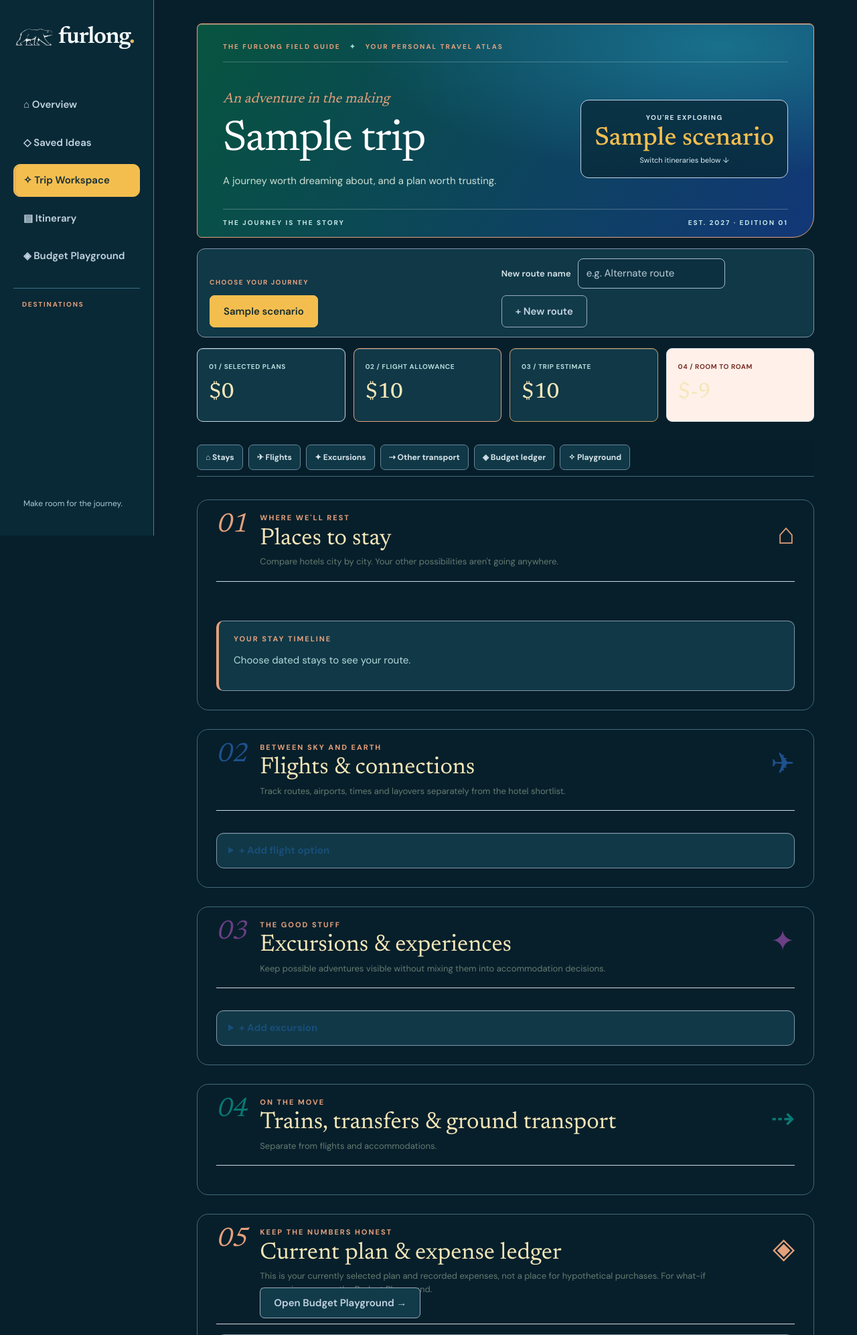
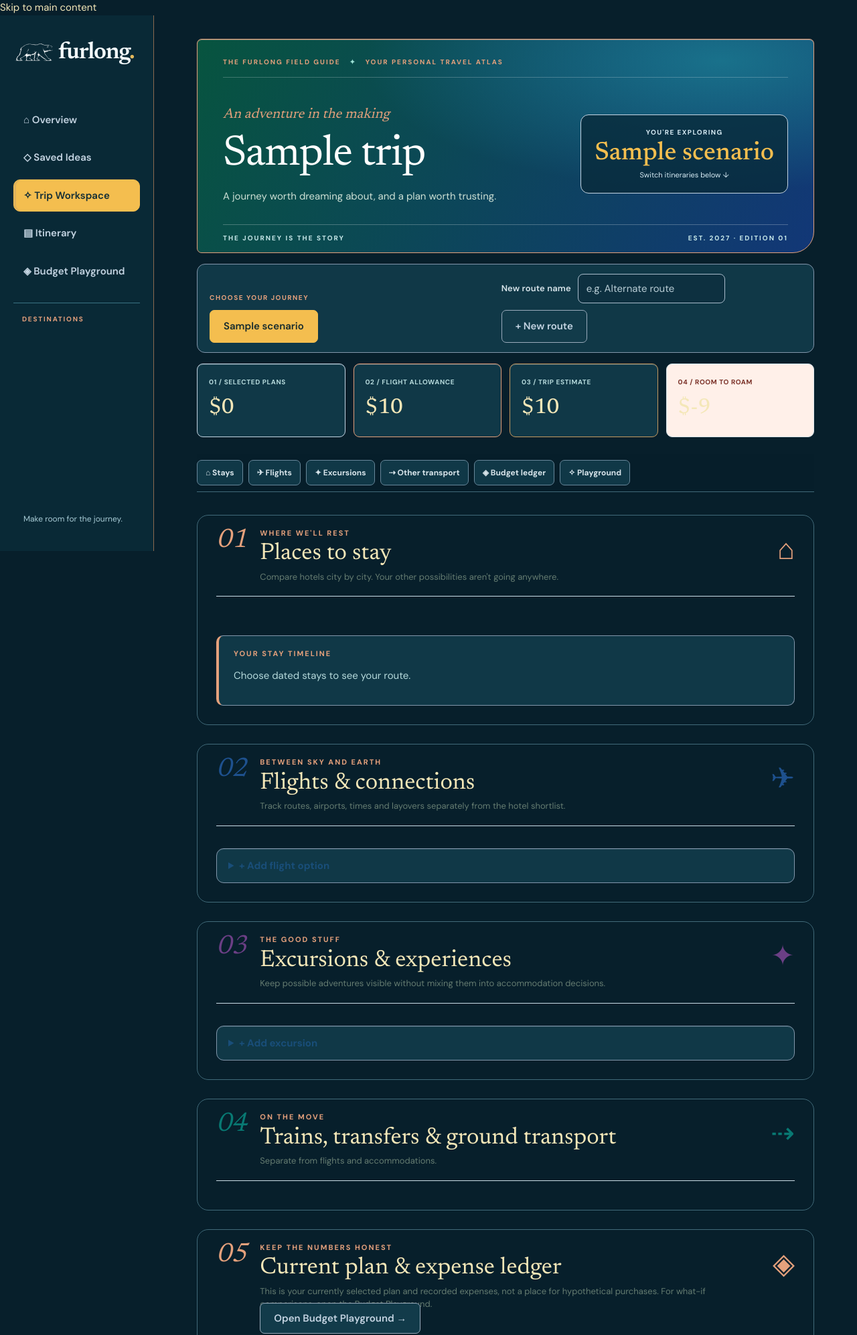
Before and after one commit to ShilohCadere/furlong, a Flask app: page /trip/1/workspace in a window 1280 px wide. Shown: the top 1994 px of the page at 67% size. Run offline with Flask 3, Linux system fonts and the light colour scheme; the visitor is signed in with stand-in values (Sample User, id 1); tables that the repository leaves empty hold one stand-in row (values such as "Sample post").

Commit message:
Add keyboard skip link to templates/workspace.html

```diff
--- a/templates/workspace.html
+++ b/templates/workspace.html
@@ -1,7 +1,7 @@
 <!doctype html>
 <html lang="en"><head><meta charset="utf-8"><meta name="viewport" content="width=device-width,initial-scale=1"><title>{{ trip.name }} · Furlong</title><link rel="preconnect" href="https://fonts.googleapis.com"><link href="https://fonts.googleapis.com/css2?family=DM+Sans:wght@400;500;600;700&family=Newsreader:wght@400;500;600&display=swap" rel="stylesheet"><link rel="stylesheet" href="{{ url_for('static',filename='style.css') }}"><link rel="stylesheet" href="{{ url_for('static',filename='workspace-refinement.css') }}"></head>
-<body><div class="app-layout"><aside class="sidebar"><a class="brand" href="{{ url_for('home') }}"><img class="furlong-bear-mark" src="{{ url_for('static',filename='furlong-bear.svg') }}" alt=""><span class="brand-wordmark">furlong<span>.</span></span></a><nav class="sidebar-nav"><a class="nav-link" href="{{ url_for('trip_overview',trip_id=trip.id) }}">⌂ Overview</a><a class="nav-link" href="{{ url_for('saved_options',trip_id=trip.id) }}">◇ Saved Ideas</a><a class="nav-link active" href="{{ url_for('trip_workspace',trip_id=trip.id) }}">✧ Trip Workspace</a><a class="nav-link" href="{{ url_for('itinerary',trip_id=trip.id) }}">▤ Itinerary</a><a class="nav-link" href="{{ url_for('budget_playground',trip_id=trip.id,scenario=scenario.id) }}">◈ Budget Playground</a></nav><nav class="sidebar-city-jumps" aria-label="Destination navigation"><span class="sidebar-jumps-title">DESTINATIONS</span>{% for key,items in hotels.items() %}<a href="{{ url_for('city_view',trip_id=trip.id,city=key[0],scenario=scenario.id) }}">{{ key[0] }} <small>↗</small></a>{% endfor %}</nav><div class="sidebar-footer">Make room for the journey.</div></aside>
-<main class="main-content atlas-page">
+<body><a class="skip-link" href="#main-content">Skip to main content</a><div class="app-layout"><aside class="sidebar"><a class="brand" href="{{ url_for('home') }}"><img class="furlong-bear-mark" src="{{ url_for('static',filename='furlong-bear.svg') }}" alt=""><span class="brand-wordmark">furlong<span>.</span></span></a><nav class="sidebar-nav"><a class="nav-link" href="{{ url_for('trip_overview',trip_id=trip.id) }}">⌂ Overview</a><a class="nav-link" href="{{ url_for('saved_options',trip_id=trip.id) }}">◇ Saved Ideas</a><a class="nav-link active" href="{{ url_for('trip_workspace',trip_id=trip.id) }}">✧ Trip Workspace</a><a class="nav-link" href="{{ url_for('itinerary',trip_id=trip.id) }}">▤ Itinerary</a><a class="nav-link" href="{{ url_for('budget_playground',trip_id=trip.id,scenario=scenario.id) }}">◈ Budget Playground</a></nav><nav class="sidebar-city-jumps" aria-label="Destination navigation"><span class="sidebar-jumps-title">DESTINATIONS</span>{% for key,items in hotels.items() %}<a href="{{ url_for('city_view',trip_id=trip.id,city=key[0],scenario=scenario.id) }}">{{ key[0] }} <small>↗</small></a>{% endfor %}</nav><div class="sidebar-footer">Make room for the journey.</div></aside>
+<main id="main-content" tabindex="-1" class="main-content atlas-page">
 <header class="atlas-hero"><div class="atlas-overline">THE FURLONG FIELD GUIDE <span>✦</span> YOUR PERSONAL TRAVEL ATLAS</div><div class="atlas-hero-grid"><div><p class="atlas-kicker">An adventure in the making</p><h1>{{ trip.name }}</h1><p>A journey worth dreaming about, and a plan worth trusting.</p></div><div class="atlas-route-identity"><span>YOU'RE EXPLORING</span><strong>{{ scenario.name }}</strong><small>Switch itineraries below ↓</small></div></div><div class="atlas-hero-caption"><span>THE JOURNEY IS THE STORY</span><span>EST. 2027 · EDITION 01</span></div></header>
 <div class="atlas-route-bar"><div><small>CHOOSE YOUR JOURNEY</small><div class="scenario-tabs">{% for s in scenarios %}<a href="{{ url_for('trip_workspace',trip_id=trip.id,scenario=s.id) }}" class="secondary-btn {% if s.id==scenario.id %}scenario-active{% endif %}">{{ s.name }}</a>{% endfor %}</div></div><form class="scenario-new" method="post" action="{{ url_for('add_trip_scenario',trip_id=trip.id) }}"><label class="scenario-new-label" for="new-route-name">New route name</label><input id="new-route-name" name="name" placeholder="e.g. Alternate route" maxlength="50" autocomplete="off" required><button class="secondary-btn">+ New route</button></form></div>
 <div class="atlas-metrics"><div><span>01 / SELECTED PLANS</span><strong>{{ "$%.0f"|format(subtotal) }}</strong></div><div><span>02 / FLIGHT ALLOWANCE</span><strong>{{ "$%.0f"|format(scenario.other_costs) }}</strong></div><div><span>03 / TRIP ESTIMATE</span><strong>{{ "$%.0f"|format(total) }}</strong></div><div class="{% if remaining < 0 %}over-budget{% endif %}"><span>04 / ROOM TO ROAM</span><strong>{{ "$%.0f"|format(remaining) }}</strong></div></div>
```
